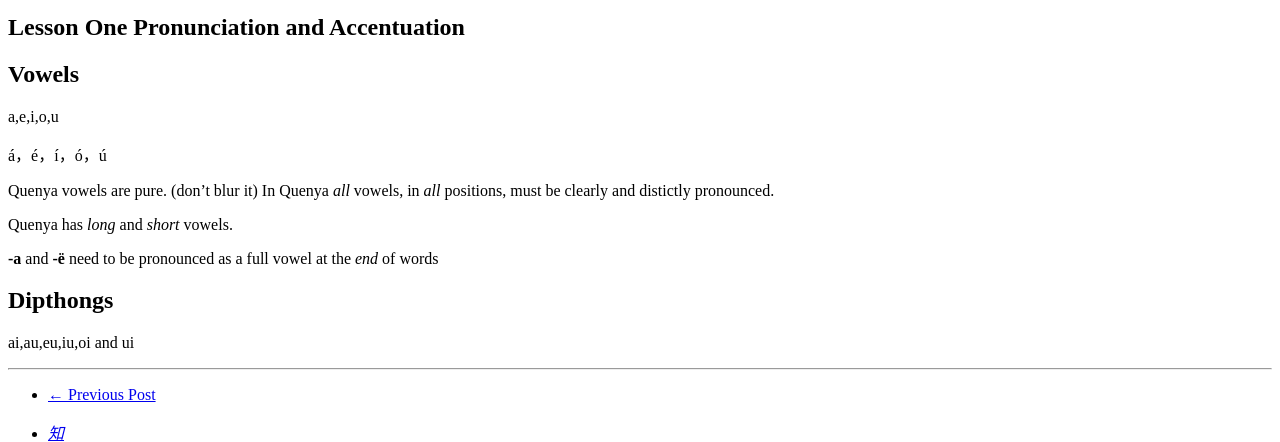
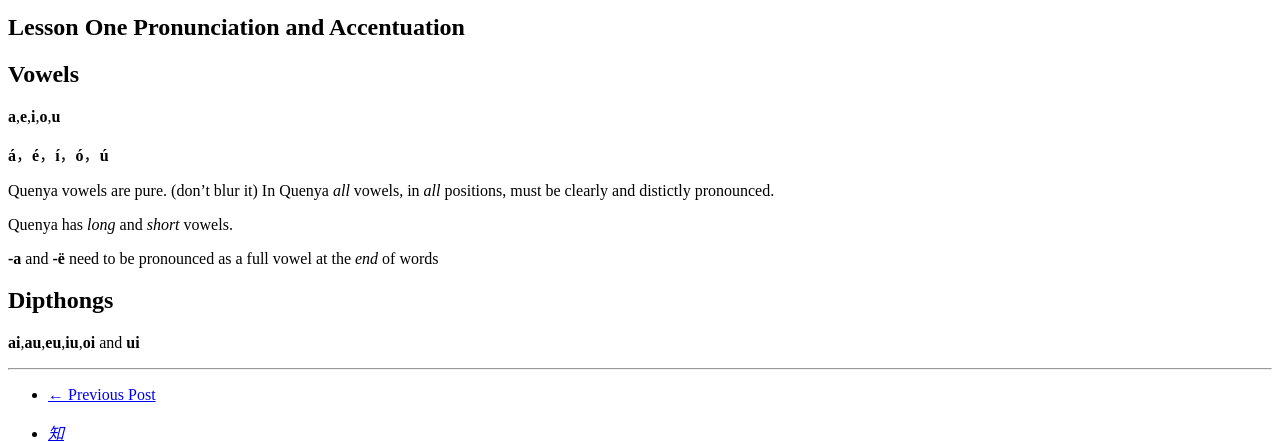
Before and after one commit to KathY147/KathY147.github.io, a Jekyll site: the page built from _posts/2017-10-13-quanya-learning1.md, in a window 1280 px wide. Shown: the part 407-849 px from the top of the page. Built offline with Jekyll 4.4.1, drawn with Linux system fonts in a browser that asks for light colours; comment, search, counter and statistics services are not loaded.

```diff
--- a/_posts/2017-10-13-quanya-learning1.md
+++ b/_posts/2017-10-13-quanya-learning1.md
@@ -12,9 +12,10 @@ tags:
 # Lesson One Pronunciation and Accentuation
 ## Vowels
 
-a,e,i,o,u
+**a**,**e**,**i**,**o**,**u**
 
-á，é，í，ó，ú
+**á**，**é**，**í**，**ó**，**ú**
+
 
 Quenya vowels are pure. (don't blur it) In Quenya *all* vowels, in *all* positions, must be clearly and distictly pronounced.
 
@@ -23,4 +24,4 @@ Quenya has *long* and *short* vowels.
 **-a** and **-ë** need to be pronounced as a full vowel at the *end* of words
 
 ## Dipthongs
-ai,au,eu,iu,oi and ui
+**ai**,**au**,**eu**,**iu**,**oi** and **ui**
```
